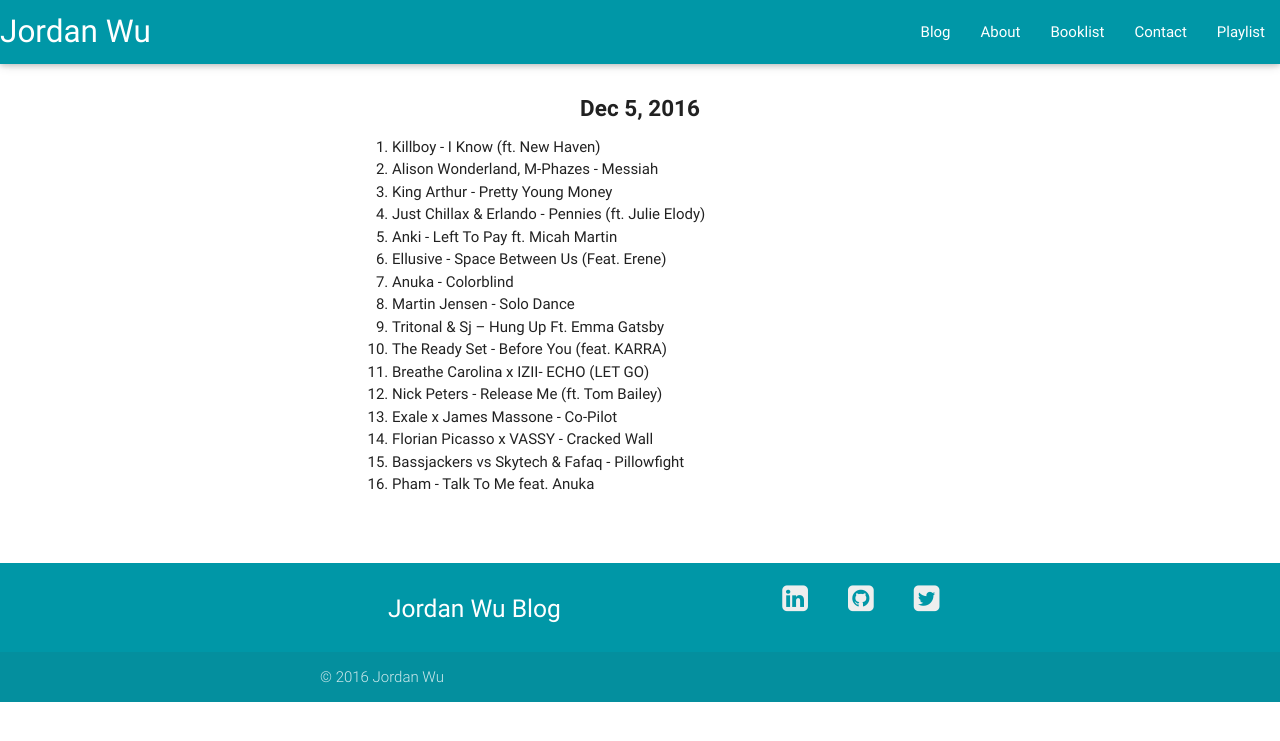
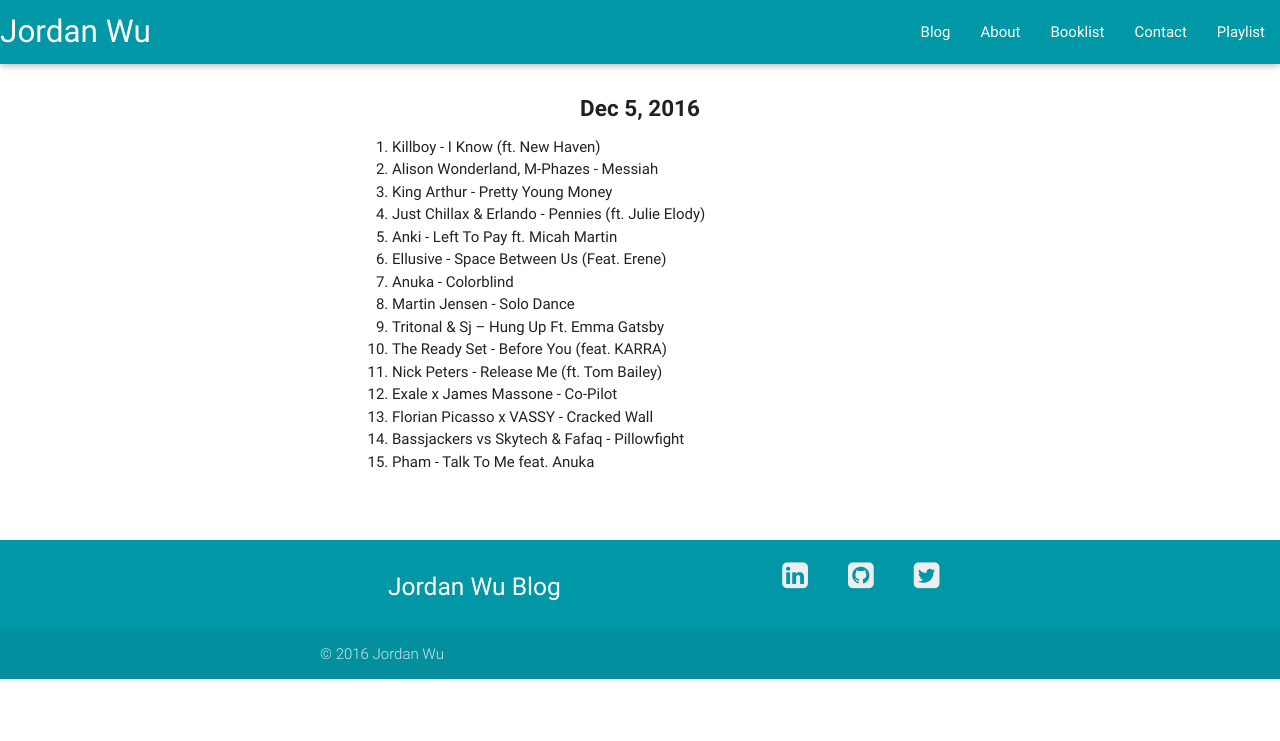
Before and after one commit to JordanSpencerWu/old-website, a Jekyll site: the page built from _posts/music/2016/2016-12-05-playlist.md, in a window 1280 px wide. Shown: the top 741 px of the page. Built offline with Jekyll 4.4.1, drawn with Linux system fonts in a browser that asks for light colours; nearby versions of some CDN libraries.

Commit message:
playlist

```diff
--- a/_posts/music/2016/2016-12-05-playlist.md
+++ b/_posts/music/2016/2016-12-05-playlist.md
@@ -15,9 +15,8 @@
 8. Martin Jensen - Solo Dance
 9. Tritonal & Sj – Hung Up Ft. Emma Gatsby
 10. The Ready Set - Before You (feat. KARRA)
-11. Breathe Carolina x IZII- ECHO (LET GO)
-12. Nick Peters - Release Me (ft. Tom Bailey)
-13. Exale x James Massone - Co-Pilot
-14. Florian Picasso x VASSY - Cracked Wall
-15. Bassjackers vs Skytech & Fafaq - Pillowfight
-16. Pham - Talk To Me feat. Anuka
+11. Nick Peters - Release Me (ft. Tom Bailey)
+12. Exale x James Massone - Co-Pilot
+13. Florian Picasso x VASSY - Cracked Wall
+14. Bassjackers vs Skytech & Fafaq - Pillowfight
+15. Pham - Talk To Me feat. Anuka
```
